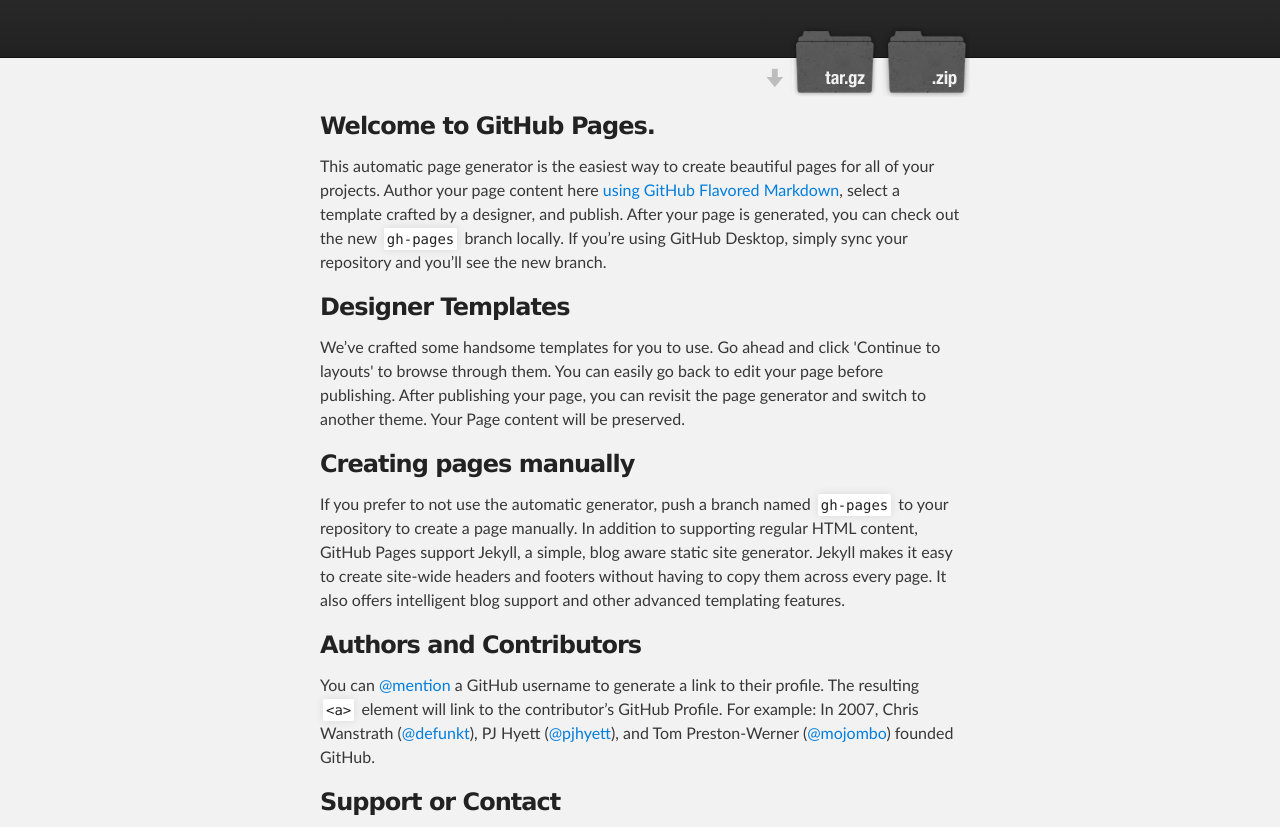
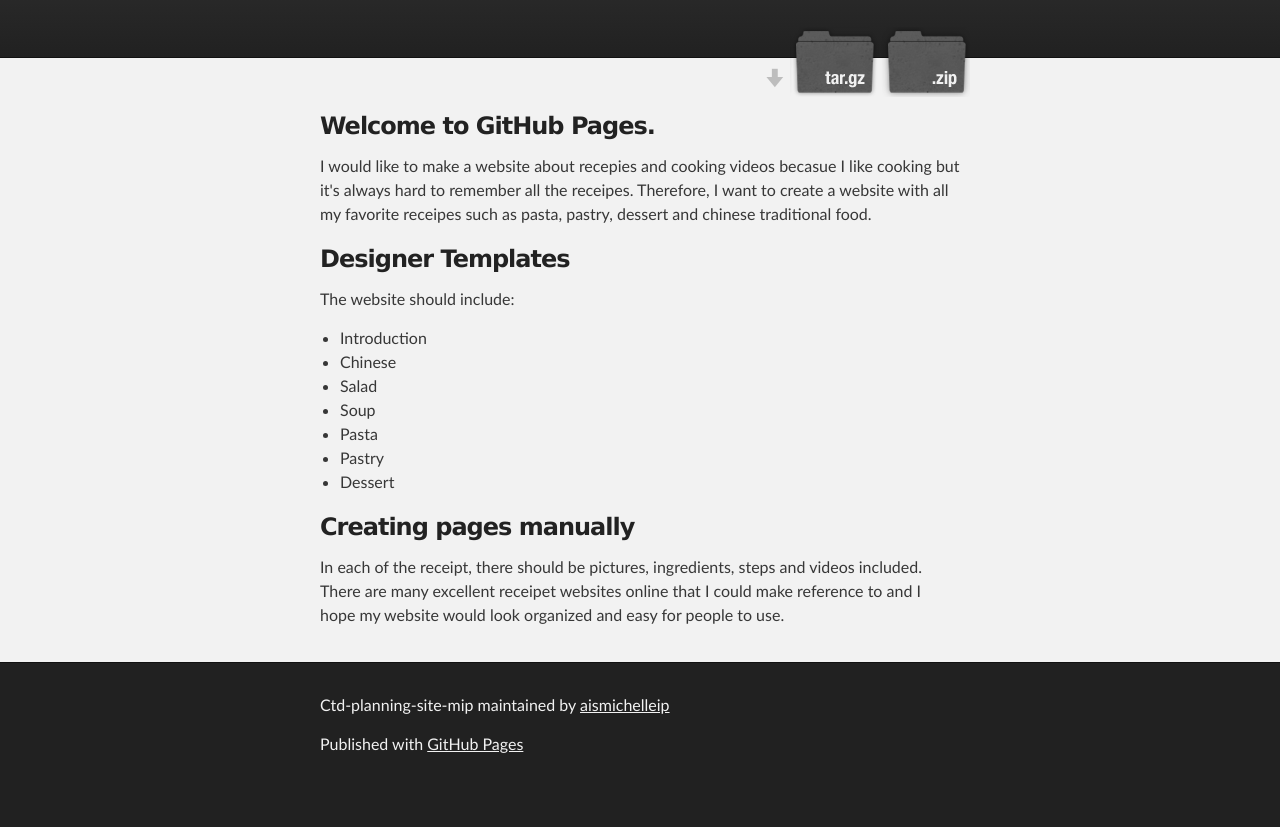
Before and after one commit to aismichelleip/CTD-Planning-Site-MIp, a plain HTML site: page index.html in a window 1280 px wide. Shown: the part 116-943 px from the top of the page. After the commit the page ends 907 px from the top, so only its background shows below. Drawn offline with Linux system fonts and the light colour scheme.

Commit message:
Update index.html

```diff
--- a/index.html
+++ b/index.html
@@ -32,29 +32,33 @@
     <div id="main_content_wrap" class="outer">
       <section id="main_content" class="inner">
         <h3>
-<a id="welcome-to-github-pages" class="anchor" href="#welcome-to-github-pages" aria-hidden="true"><span class="octicon octicon-link"></span></a>Welcome to GitHub Pages.</h3>
+<a id="Website Proposal Brainstorm" class="anchor" href="#welcome-to-github-pages" aria-hidden="true"><span class="octicon octicon-link"></span></a>Welcome to GitHub Pages.</h3>
 
-<p>This automatic page generator is the easiest way to create beautiful pages for all of your projects. Author your page content here <a href="https://guides.github.com/features/mastering-markdown/">using GitHub Flavored Markdown</a>, select a template crafted by a designer, and publish. After your page is generated, you can check out the new <code>gh-pages</code> branch locally. If you’re using GitHub Desktop, simply sync your repository and you’ll see the new branch.</p>
+<p>
+  I would like to make a website about recepies and cooking videos becasue I like cooking but it's always hard to remember all the receipes. Therefore, I want to create a website with all my favorite receipes such as pasta, pastry, dessert and chinese traditional food.
+</p>
 
 <h3>
-<a id="designer-templates" class="anchor" href="#designer-templates" aria-hidden="true"><span class="octicon octicon-link"></span></a>Designer Templates</h3>
+<a id="Website outlook" class="anchor" href="#designer-templates" aria-hidden="true"><span class="octicon octicon-link"></span></a>Designer Templates</h3>
 
-<p>We’ve crafted some handsome templates for you to use. Go ahead and click 'Continue to layouts' to browse through them. You can easily go back to edit your page before publishing. After publishing your page, you can revisit the page generator and switch to another theme. Your Page content will be preserved.</p>
+<p>
+  The website should include:
+  <ul>
+  <li>Introduction</li>
+  <li>Chinese</li>
+  <li>Salad</li>
+  <li>Soup</li>
+  <li>Pasta</li>
+  <li>Pastry</li>
+  <li>Dessert</li>
+</ul>
+</p>
 
 <h3>
-<a id="creating-pages-manually" class="anchor" href="#creating-pages-manually" aria-hidden="true"><span class="octicon octicon-link"></span></a>Creating pages manually</h3>
+<a id="Basic Layout" class="anchor" href="#creating-pages-manually" aria-hidden="true"><span class="octicon octicon-link"></span></a>Creating pages manually</h3>
 
-<p>If you prefer to not use the automatic generator, push a branch named <code>gh-pages</code> to your repository to create a page manually. In addition to supporting regular HTML content, GitHub Pages support Jekyll, a simple, blog aware static site generator. Jekyll makes it easy to create site-wide headers and footers without having to copy them across every page. It also offers intelligent blog support and other advanced templating features.</p>
+<p>In each of the receipt, there should be pictures, ingredients, steps and videos included. There are many excellent receipet websites online that I could make reference to and I hope my website would look organized and easy for people to use.</p>
 
-<h3>
-<a id="authors-and-contributors" class="anchor" href="#authors-and-contributors" aria-hidden="true"><span class="octicon octicon-link"></span></a>Authors and Contributors</h3>
-
-<p>You can <a href="https://github.com/blog/821" class="user-mention">@mention</a> a GitHub username to generate a link to their profile. The resulting <code>&lt;a&gt;</code> element will link to the contributor’s GitHub Profile. For example: In 2007, Chris Wanstrath (<a href="https://github.com/defunkt" class="user-mention">@defunkt</a>), PJ Hyett (<a href="https://github.com/pjhyett" class="user-mention">@pjhyett</a>), and Tom Preston-Werner (<a href="https://github.com/mojombo" class="user-mention">@mojombo</a>) founded GitHub.</p>
-
-<h3>
-<a id="support-or-contact" class="anchor" href="#support-or-contact" aria-hidden="true"><span class="octicon octicon-link"></span></a>Support or Contact</h3>
-
-<p>Having trouble with Pages? Check out our <a href="https://help.github.com/pages">documentation</a> or <a href="https://github.com/contact">contact support</a> and we’ll help you sort it out.</p>
       </section>
     </div>
 
```
